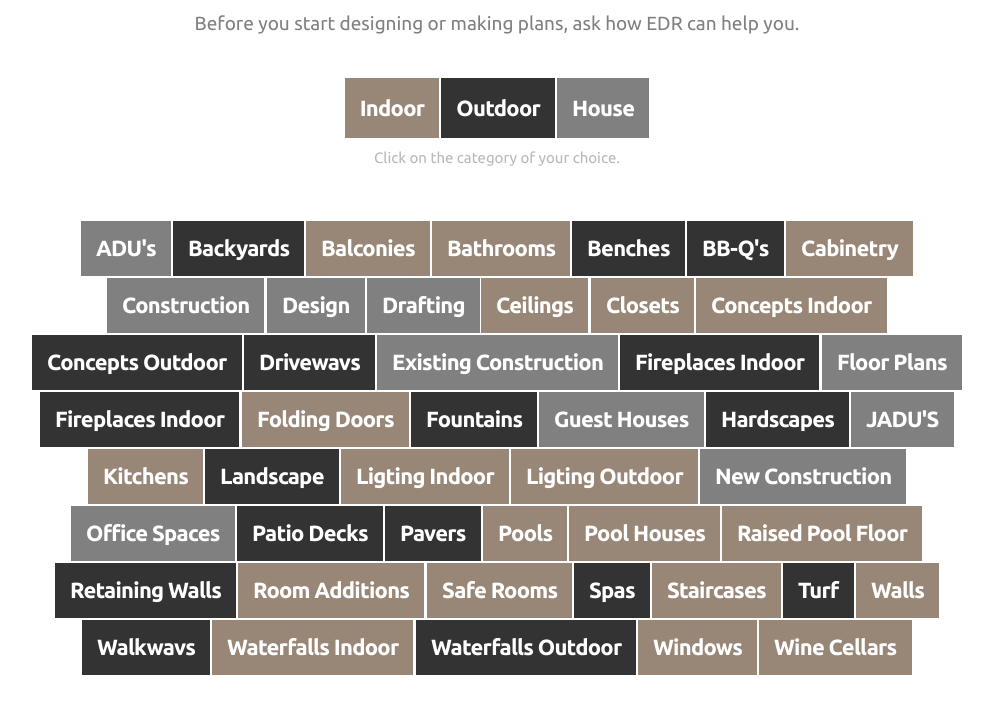
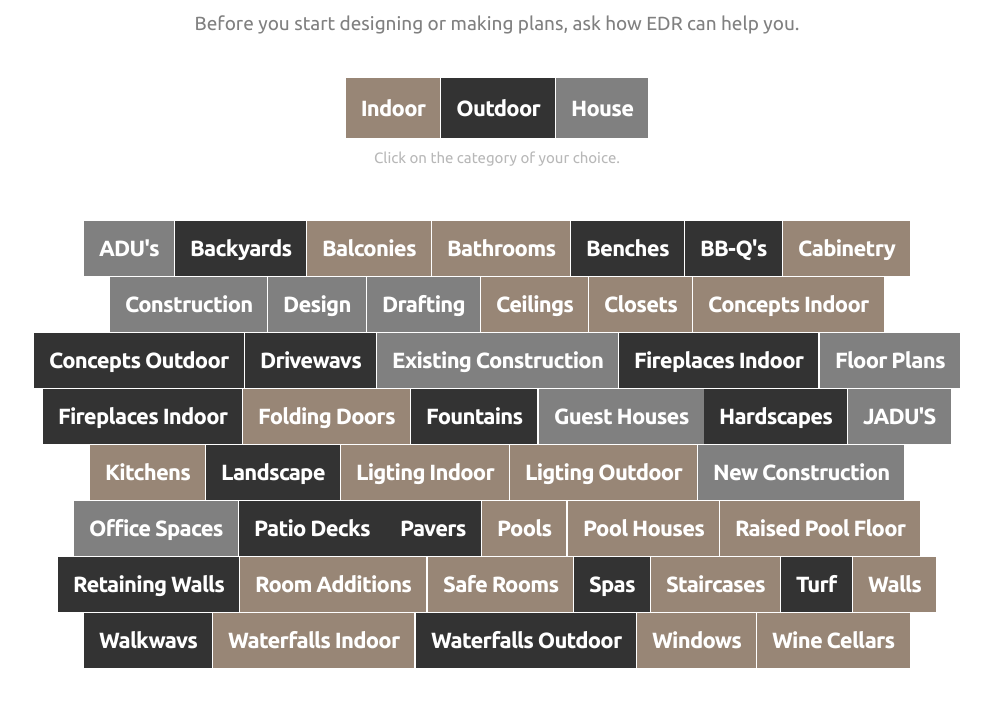
Before and after one commit to IlyaDeveloper/simple-tabs, a website built with Parcel: page src/html/index.html in a window 1280 px wide. Shown: the part 194-895 px from the top of the page, without its empty margins (143-1136 px from the left). Built offline with nearby package versions, Linux system fonts and the light colour scheme.

Commit message:
Fix gap and clear filter

```diff
--- a/src/js/main.js
+++ b/src/js/main.js
@@ -1,12 +1,12 @@
 const ANIMATION_KEYFRAME = [
   {
-    filter: "blur(30px)",
+    // filter: "blur(30px)",
     transform: "scale(0.8) translate(0, 80%)",
     transformOrigin: "center",
     opacity: 0,
   },
   {
-    filter: "none",
+    // filter: "none",
     transform: "none",
     transformOrigin: "center",
     opacity: 1,
--- a/src/scss/style.scss
+++ b/src/scss/style.scss
@@ -162,7 +162,7 @@ body {
 .tabs-content {
   display: flex;
   flex-flow: row wrap;
-  gap: rem(2);
+  gap: rem(1);
   place-content: center;
 }
 
```
